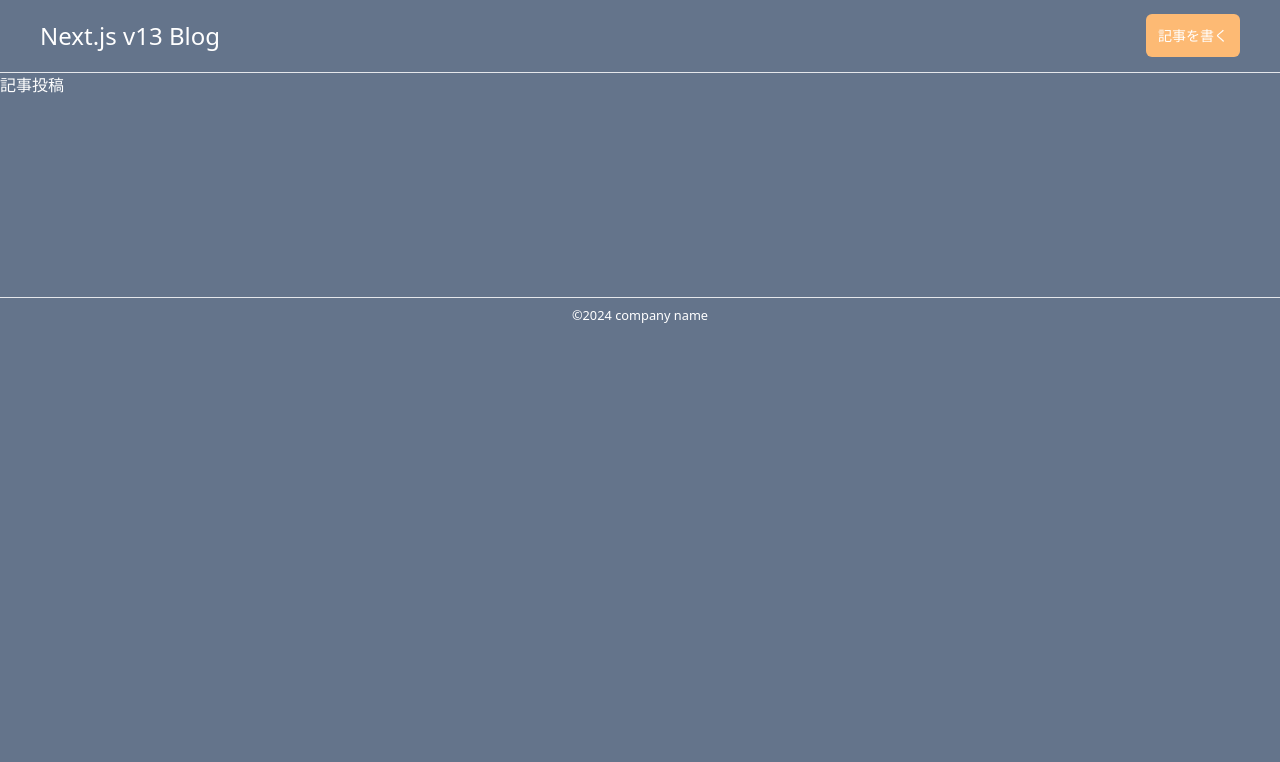
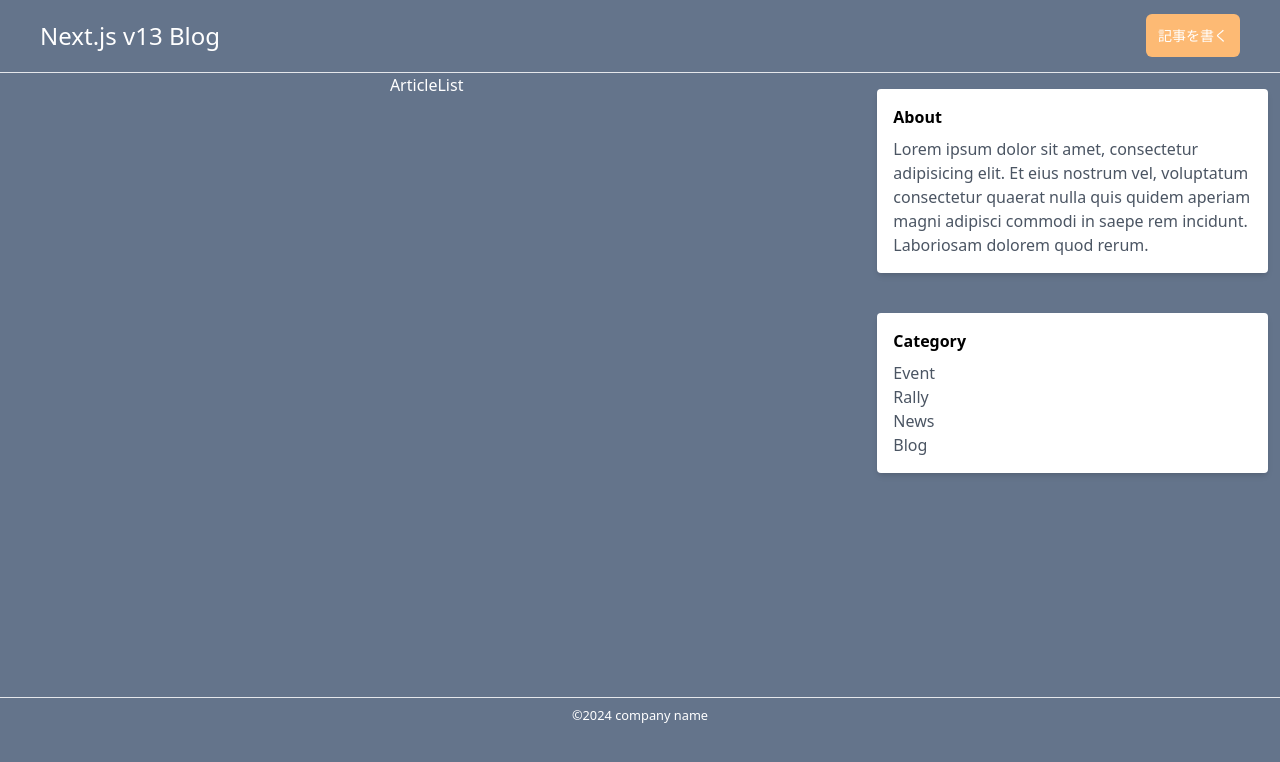
Before and after one commit to lumijoe/u_s_next13_blog, a Next.js app: page / in a window 1280 px wide. Shown: the top 762 px of the page. Built offline with nearby package versions, Linux system fonts and the light colour scheme.

Commit message:
update page.tsx, add ArticleList

```diff
--- /dev/null
+++ b/src/app/components/ArticleList.tsx
@@ -0,0 +1,9 @@
+import React from 'react'
+
+export default function ArticleList () {
+  return (
+    <div>
+      ArticleList
+    </div>
+  )
+}
--- a/src/app/layout.tsx
+++ b/src/app/layout.tsx
@@ -31,7 +31,7 @@ export default function RootLayout({
 }
 
 /*
-・font(Interは使用しないので)削除
+・font(Interは使用しないので)削除としてのコメントアウト
 import { Inter } from 'next/font/google'
 const inter = Inter({ subsets: ['latin'] })
 return (
--- a/src/app/page.tsx
+++ b/src/app/page.tsx
@@ -1,8 +1,48 @@
+import React from 'react'
+import ArticleList from './components/ArticleList'
+import Link from 'next/link'
+
 
 export default function Home() {
   return (
-    <div>
-      記事投稿
+    <div className='md:flex'>
+      <section className='w-full md:w-2/3 flex flex-col items-center px-3'>
+        <ArticleList />
+      </section>
+
+      <aside className='w-full md:w-1/3 flex flex-col items-center px-3 md:pl-6' >
+
+        <div className='bg-white shadow-md rounded p-4 mb-6 mt-4'>
+          <h3 className='font-semibold mb-2 text-black'>About</h3>
+          <p className="text-gray-600">
+            Lorem ipsum dolor sit amet, consectetur adipisicing elit. Et eius nostrum vel, voluptatum consectetur quaerat nulla quis quidem aperiam magni adipisci commodi in saepe rem incidunt. Laboriosam dolorem quod rerum.
+          </p>
+        </div>
+
+        <div className='bg-white shadow-md rounded p-4 mb-6 mt-4 w-full'>
+          <h3 className='font-semibold mb-2 text-black'>Category</h3>
+          <ul className="text-gray-600 mt-2">
+            {/* イベント情報 */}
+            <li>
+              <Link href="#">Event</Link>
+            </li>
+            {/* ラリー情報 */}
+            <li>
+              <Link href="#">Rally</Link>
+            </li>
+            {/* お知らせ */}
+            <li>
+              <Link href="#">News</Link>
+            </li>
+            {/* ブログ */}
+            <li>
+              <Link href="#">Blog</Link>
+            </li>
+          </ul>
+        </div>
+
+      </aside>
+
     </div>
   )
 }
```
